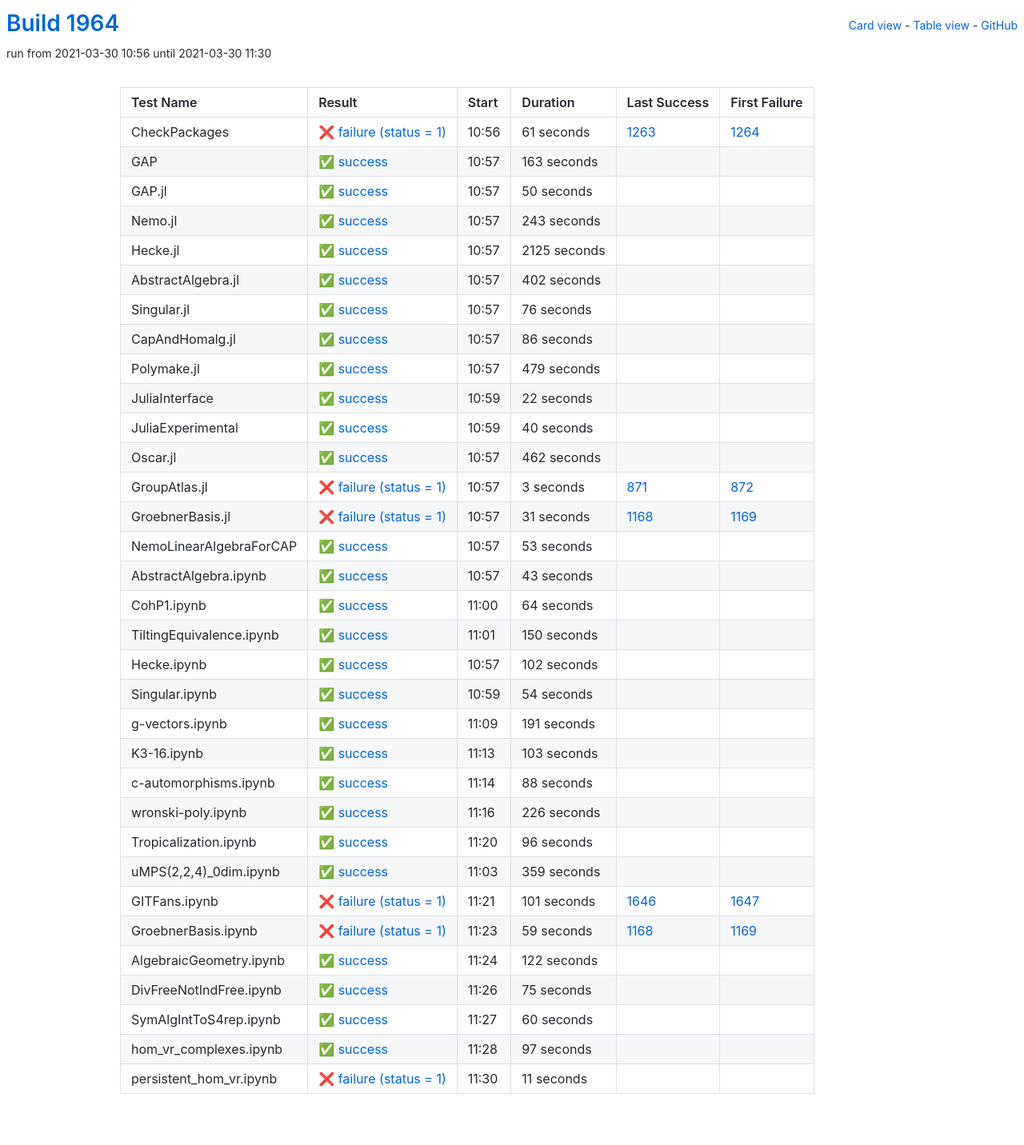
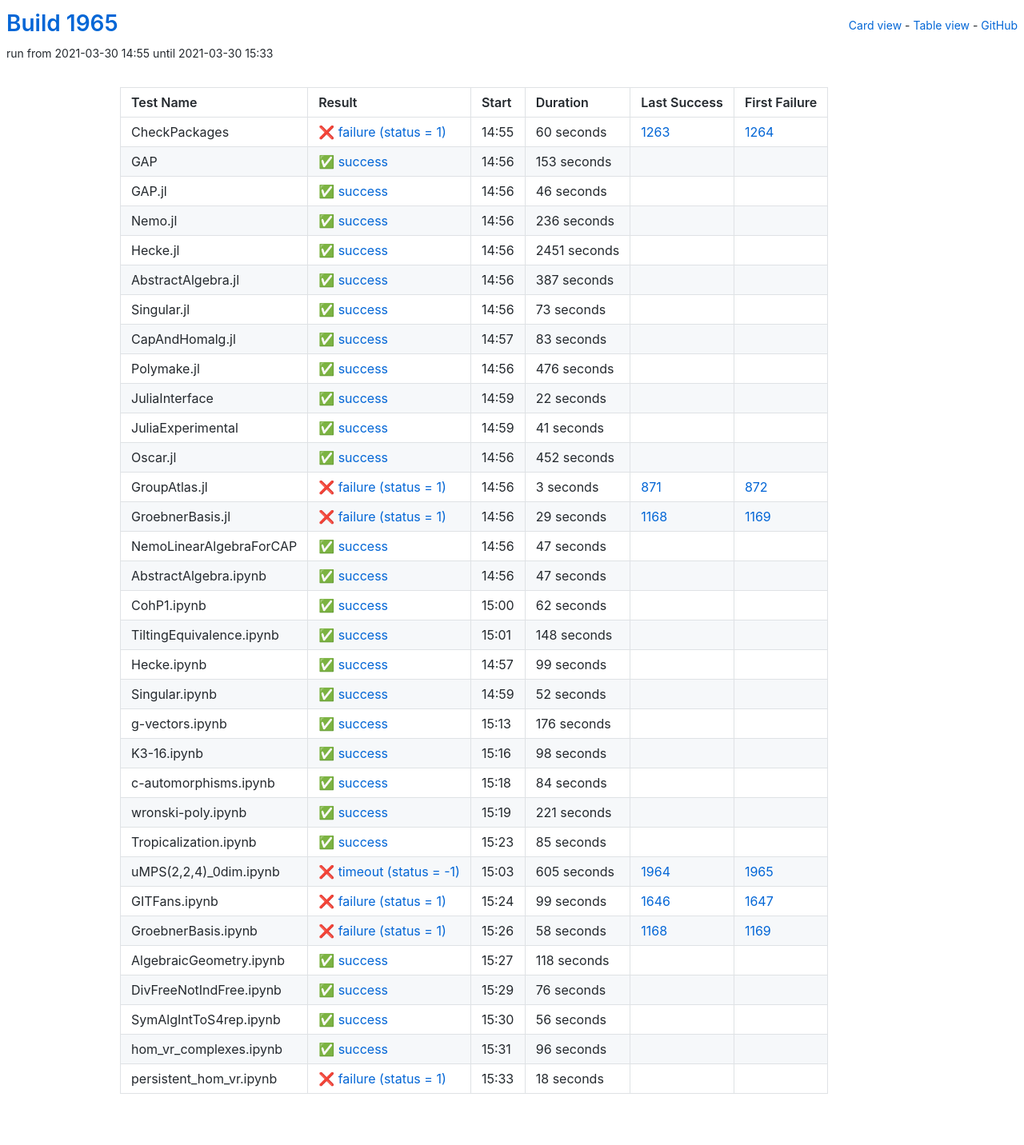
Before and after one commit to oscar-system/oscar-ci-status-stable, a Jekyll site: the page built from table.html, in a window 1280 px wide. Shown: the whole page at 80% size. Built offline with Jekyll 4.4.1, drawn with Linux system fonts in a browser that asks for light colours.

Commit message:
Build #1965

```diff
--- a/_data/ci.yml
+++ b/_data/ci.yml
@@ -1,6 +1,6 @@
 ---
-build: 1964
-build_url: https://oscarci.mathematik.uni-kl.de/job/oscar-stable/1964/
+build: 1965
+build_url: https://oscarci.mathematik.uni-kl.de/job/oscar-stable/1965/
 job: oscar-stable
 organization: oscar-system
 repo: oscar-ci-status-stable
@@ -8,116 +8,116 @@ repourl: https://github.com/oscar-system/oscar-ci-status-stable
 tests:
 - name: CheckPackages
   id: checkpackages
-  log: https://oscarci.mathematik.uni-kl.de/job/oscar-stable/1964/artifact/logs/build-1964/CheckPackages.log
-  start: 2021-03-30 10:56
+  log: https://oscarci.mathematik.uni-kl.de/job/oscar-stable/1965/artifact/logs/build-1965/CheckPackages.log
+  start: 2021-03-30 14:55
   success: false
   exitcode: 1
   status: failure
-  duration: 61
+  duration: 60
   last_success: 1263
   last_success_url: https://oscarci.mathematik.uni-kl.de/job/oscar-stable/1263/
   first_failure: 1264
   first_failure_url: https://oscarci.mathematik.uni-kl.de/job/oscar-stable/1264/
 - name: GAP
   id: gap
-  log: https://oscarci.mathematik.uni-kl.de/job/oscar-stable/1964/artifact/logs/build-1964/GAP.log
-  start: 2021-03-30 10:57
+  log: https://oscarci.mathematik.uni-kl.de/job/oscar-stable/1965/artifact/logs/build-1965/GAP.log
+  start: 2021-03-30 14:56
   success: true
   exitcode: 0
   status: success
-  duration: 163
+  duration: 153
   last_success: false
   last_success_url:
   first_failure: false
   first_failure_url:
 - name: GAP.jl
   id: gap-jl
-  log: https://oscarci.mathematik.uni-kl.de/job/oscar-stable/1964/artifact/logs/build-1964/GAP.jl.log
-  start: 2021-03-30 10:57
+  log: https://oscarci.mathematik.uni-kl.de/job/oscar-stable/1965/artifact/logs/build-1965/GAP.jl.log
+  start: 2021-03-30 14:56
   success: true
   exitcode: 0
   status: success
-  duration: 50
+  duration: 46
   last_success: false
   last_success_url:
   first_failure: false
   first_failure_url:
 - name: Nemo.jl
   id: nemo-jl
-  log: https://oscarci.mathematik.uni-kl.de/job/oscar-stable/1964/artifact/logs/build-1964/Nemo.jl.log
-  start: 2021-03-30 10:57
+  log: https://oscarci.mathematik.uni-kl.de/job/oscar-stable/1965/artifact/logs/build-1965/Nemo.jl.log
+  start: 2021-03-30 14:56
   success: true
   exitcode: 0
   status: success
-  duration: 243
+  duration: 236
   last_success: false
   last_success_url:
   first_failure: false
   first_failure_url:
 - name: Hecke.jl
   id: hecke-jl
-  log: https://oscarci.mathematik.uni-kl.de/job/oscar-stable/1964/artifact/logs/build-1964/Hecke.jl.log
-  start: 2021-03-30 10:57
+  log: https://oscarci.mathematik.uni-kl.de/job/oscar-stable/1965/artifact/logs/build-1965/Hecke.jl.log
+  start: 2021-03-30 14:56
   success: true
   exitcode: 0
   status: success
-  duration: 2125
+  duration: 2451
   last_success: false
   last_success_url:
   first_failure: false
   first_failure_url:
 - name: AbstractAlgebra.jl
   id: abstractalgebra-jl
-  log: https://oscarci.mathematik.uni-kl.de/job/oscar-stable/1964/artifact/logs/build-1964/AbstractAlgebra.jl.log
-  start: 2021-03-30 10:57
+  log: https://oscarci.mathematik.uni-kl.de/job/oscar-stable/1965/artifact/logs/build-1965/AbstractAlgebra.jl.log
+  start: 2021-03-30 14:56
   success: true
   exitcode: 0
   status: success
-  duration: 402
+  duration: 387
   last_success: false
   last_success_url:
   first_failure: false
   first_failure_url:
 - name: Singular.jl
   id: singular-jl
-  log: https://oscarci.mathematik.uni-kl.de/job/oscar-stable/1964/artifact/logs/build-1964/Singular.jl.log
-  start: 2021-03-30 10:57
+  log: https://oscarci.mathematik.uni-kl.de/job/oscar-stable/1965/artifact/logs/build-1965/Singular.jl.log
+  start: 2021-03-30 14:56
   success: true
   exitcode: 0
   status: success
-  duration: 76
+  duration: 73
   last_success: false
   last_success_url:
   first_failure: false
   first_failure_url:
 - name: CapAndHomalg.jl
   id: capandhomalg-jl
-  log: https://oscarci.mathematik.uni-kl.de/job/oscar-stable/1964/artifact/logs/build-1964/CapAndHomalg.jl.log
-  start: 2021-03-30 10:57
+  log: https://oscarci.mathematik.uni-kl.de/job/oscar-stable/1965/artifact/logs/build-1965/CapAndHomalg.jl.log
+  start: 2021-03-30 14:57
   success: true
   exitcode: 0
   status: success
-  duration: 86
+  duration: 83
   last_success: false
   last_success_url:
   first_failure: false
   first_failure_url:
 - name: Polymake.jl
   id: polymake-jl
-  log: https://oscarci.mathematik.uni-kl.de/job/oscar-stable/1964/artifact/logs/build-1964/Polymake.jl.log
-  start: 2021-03-30 10:57
+  log: https://oscarci.mathematik.uni-kl.de/job/oscar-stable/1965/artifact/logs/build-1965/Polymake.jl.log
+  start: 2021-03-30 14:56
   success: true
   exitcode: 0
   status: success
-  duration: 479
+  duration: 476
   last_success: false
   last_success_url:
   first_failure: false
   first_failure_url:
 - name: JuliaInterface
   id: juliainterface
-  log: https://oscarci.mathematik.uni-kl.de/job/oscar-stable/1964/artifact/logs/build-1964/JuliaInterface.log
-  start: 2021-03-30 10:59
+  log: https://oscarci.mathematik.uni-kl.de/job/oscar-stable/1965/artifact/logs/build-1965/JuliaInterface.log
+  start: 2021-03-30 14:59
   success: true
   exitcode: 0
   status: success
@@ -128,32 +128,32 @@ tests:
   first_failure_url:
 - name: JuliaExperimental
   id: juliaexperimental
-  log: https://oscarci.mathematik.uni-kl.de/job/oscar-stable/1964/artifact/logs/build-1964/JuliaExperimental.log
-  start: 2021-03-30 10:59
+  log: https://oscarci.mathematik.uni-kl.de/job/oscar-stable/1965/artifact/logs/build-1965/JuliaExperimental.log
+  start: 2021-03-30 14:59
   success: true
   exitcode: 0
   status: success
-  duration: 40
+  duration: 41
   last_success: false
   last_success_url:
   first_failure: false
   first_failure_url:
 - name: Oscar.jl
   id: oscar-jl
-  log: https://oscarci.mathematik.uni-kl.de/job/oscar-stable/1964/artifact/logs/build-1964/Oscar.jl.log
-  start: 2021-03-30 10:57
+  log: https://oscarci.mathematik.uni-kl.de/job/oscar-stable/1965/artifact/logs/build-1965/Oscar.jl.log
+  start: 2021-03-30 14:56
   success: true
   exitcode: 0
   status: success
-  duration: 462
+  duration: 452
   last_success: false
   last_success_url:
   first_failure: false
   first_failure_url:
 - name: GroupAtlas.jl
   id: groupatlas-jl
-  log: https://oscarci.mathematik.uni-kl.de/job/oscar-stable/1964/artifact/logs/build-1964/GroupAtlas.jl.log
-  start: 2021-03-30 10:57
+  log: https://oscarci.mathematik.uni-kl.de/job/oscar-stable/1965/artifact/logs/build-1965/GroupAtlas.jl.log
+  start: 2021-03-30 14:56
   success: false
   exitcode: 1
   status: failure
@@ -164,140 +164,224 @@ tests:
   first_failure_url: https://oscarci.mathematik.uni-kl.de/job/oscar-stable/872/
 - name: GroebnerBasis.jl
   id: groebnerbasis-jl
-  log: https://oscarci.mathematik.uni-kl.de/job/oscar-stable/1964/artifact/logs/build-1964/GroebnerBasis.jl.log
-  start: 2021-03-30 10:57
+  log: https://oscarci.mathematik.uni-kl.de/job/oscar-stable/1965/artifact/logs/build-1965/GroebnerBasis.jl.log
+  start: 2021-03-30 14:56
   success: false
   exitcode: 1
   status: failure
-  duration: 31
+  duration: 29
   last_success: 1168
   last_success_url: https://oscarci.mathematik.uni-kl.de/job/oscar-stable/1168/
   first_failure: 1169
   first_failure_url: https://oscarci.mathematik.uni-kl.de/job/oscar-stable/1169/
 - name: NemoLinearAlgebraForCAP
   id: nemolinearalgebraforcap
-  log: https://oscarci.mathematik.uni-kl.de/job/oscar-stable/1964/artifact/logs/build-1964/NemoLinearAlgebraForCAP.log
-  start: 2021-03-30 10:57
+  log: https://oscarci.mathematik.uni-kl.de/job/oscar-stable/1965/artifact/logs/build-1965/NemoLinearAlgebraForCAP.log
+  start: 2021-03-30 14:56
   success: true
   exitcode: 0
   status: success
-  duration: 53
+  duration: 47
   last_success: false
   last_success_url:
   first_failure: false
   first_failure_url:
 - name: AbstractAlgebra.ipynb
   id: abstractalgebra-ipynb
-  log: https://oscarci.mathematik.uni-kl.de/job/oscar-stable/1964/artifact/logs/build-1964/AbstractAlgebra.ipynb.log
-  start: 2021-03-30 10:57
+  log: https://oscarci.mathematik.uni-kl.de/job/oscar-stable/1965/artifact/logs/build-1965/AbstractAlgebra.ipynb.log
+  start: 2021-03-30 14:56
   success: true
   exitcode: 0
   status: success
-  duration: 43
+  duration: 47
   last_success: false
   last_success_url:
   first_failure: false
   first_failure_url:
 - name: CohP1.ipynb
   id: cohp1-ipynb
-  log: https://oscarci.mathematik.uni-kl.de/job/oscar-stable/1964/artifact/logs/build-1964/CohP1.ipynb.log
-  start: 2021-03-30 11:00
+  log: https://oscarci.mathematik.uni-kl.de/job/oscar-stable/1965/artifact/logs/build-1965/CohP1.ipynb.log
+  start: 2021-03-30 15:00
   success: true
   exitcode: 0
   status: success
-  duration: 64
+  duration: 62
   last_success: false
   last_success_url:
   first_failure: false
   first_failure_url:
 - name: TiltingEquivalence.ipynb
   id: tiltingequivalence-ipynb
-  log: https://oscarci.mathematik.uni-kl.de/job/oscar-stable/1964/artifact/logs/build-1964/TiltingEquivalence.ipynb.log
-  start: 2021-03-30 11:01
+  log: https://oscarci.mathematik.uni-kl.de/job/oscar-stable/1965/artifact/logs/build-1965/TiltingEquivalence.ipynb.log
+  start: 2021-03-30 15:01
   success: true
   exitcode: 0
   status: success
-  duration: 150
+  duration: 148
   last_success: false
   last_success_url:
   first_failure: false
   first_failure_url:
 - name: Hecke.ipynb
   id: hecke-ipynb
-  log: https://oscarci.mathematik.uni-kl.de/job/oscar-stable/1964/artifact/logs/build-1964/Hecke.ipynb.log
-  start: 2021-03-30 10:57
+  log: https://oscarci.mathematik.uni-kl.de/job/oscar-stable/1965/artifact/logs/build-1965/Hecke.ipynb.log
+  start: 2021-03-30 14:57
   success: true
   exitcode: 0
   status: success
-  duration: 102
+  duration: 99
   last_success: false
   last_success_url:
   first_failure: false
   first_failure_url:
 - name: Singular.ipynb
   id: singular-ipynb
-  log: https://oscarci.mathematik.uni-kl.de/job/oscar-stable/1964/artifact/logs/build-1964/Singular.ipynb.log
-  start: 2021-03-30 10:59
+  log: https://oscarci.mathematik.uni-kl.de/job/oscar-stable/1965/artifact/logs/build-1965/Singular.ipynb.log
+  start: 2021-03-30 14:59
   success: true
   exitcode: 0
   status: success
-  duration: 54
+  duration: 52
   last_success: false
   last_success_url:
   first_failure: false
   first_failure_url:
 - name: g-vectors.ipynb
   id: g-vectors-ipynb
-  log: https://oscarci.mathematik.uni-kl.de/job/oscar-stable/1964/artifact/logs/build-1964/g-vectors.ipynb.log
-  start: 2021-03-30 11:09
+  log: https://oscarci.mathematik.uni-kl.de/job/oscar-stable/1965/artifact/logs/build-1965/g-vectors.ipynb.log
+  start: 2021-03-30 15:13
   success: true
   exitcode: 0
   status: success
-  duration: 191
+  duration: 176
   last_success: false
   last_success_url:
   first_failure: false
   first_failure_url:
 - name: K3-16.ipynb
   id: k3-16-ipynb
-  log: https://oscarci.mathematik.uni-kl.de/job/oscar-stable/1964/artifact/logs/build-1964/K3-16.ipynb.log
-  start: 2021-03-30 11:13
+  log: https://oscarci.mathematik.uni-kl.de/job/oscar-stable/1965/artifact/logs/build-1965/K3-16.ipynb.log
+  start: 2021-03-30 15:16
   success: true
   exitcode: 0
   status: success
-  duration: 103
+  duration: 98
   last_success: false
   last_success_url:
   first_failure: false
   first_failure_url:
 - name: c-automorphisms.ipynb
   id: c-automorphisms-ipynb
-  log: https://oscarci.mathematik.uni-kl.de/job/oscar-stable/1964/artifact/logs/build-1964/c-automorphisms.ipynb.log
-  start: 2021-03-30 11:14
+  log: https://oscarci.mathematik.uni-kl.de/job/oscar-stable/1965/artifact/logs/build-1965/c-automorphisms.ipynb.log
+  start: 2021-03-30 15:18
   success: true
   exitcode: 0
   status: success
-  duration: 88
+  duration: 84
   last_success: false
   last_success_url:
   first_failure: false
   first_failure_url:
 - name: wronski-poly.ipynb
   id: wronski-poly-ipynb
-  log: https://oscarci.mathematik.uni-kl.de/job/oscar-stable/1964/artifact/logs/build-1964/wronski-poly.ipynb.log
-  start: 2021-03-30 11:16
+  log: https://oscarci.mathematik.uni-kl.de/job/oscar-stable/1965/artifact/logs/build-1965/wronski-poly.ipynb.log
+  start: 2021-03-30 15:19
   success: true
   exitcode: 0
   status: success
-  duration: 226
+  duration: 221
   last_success: false
   last_success_url:
   first_failure: false
   first_failure_url:
 - name: Tropicalization.ipynb
   id: tropicalization-ipynb
-  log: https://oscarci.mathematik.uni-kl.de/job/oscar-stable/1964/artifact/logs/build-1964/Tropicalization.ipynb.log
-  start: 2021-03-30 11:20
+  log: https://oscarci.mathematik.uni-kl.de/job/oscar-stable/1965/artifact/logs/build-1965/Tropicalization.ipynb.log
+  start: 2021-03-30 15:23
+  success: true
+  exitcode: 0
+  status: success
+  duration: 85
+  last_success: false
+  last_success_url:
+  first_failure: false
+  first_failure_url:
+- name: uMPS(2,2,4)_0dim.ipynb
+  id: umps-2-2-4-0dim-ipynb
+  log: https://oscarci.mathematik.uni-kl.de/job/oscar-stable/1965/artifact/logs/build-1965/uMPS-2-2-4-_0dim.ipynb.log
+  start: 2021-03-30 15:03
+  success: false
+  exitcode: -1
+  status: timeout
+  duration: 605
+  last_success: 1964
+  last_success_url: https://oscarci.mathematik.uni-kl.de/job/oscar-stable/1964/
+  first_failure: 1965
+  first_failure_url: https://oscarci.mathematik.uni-kl.de/job/oscar-stable/1965/
+- name: GITFans.ipynb
+  id: gitfans-ipynb
+  log: https://oscarci.mathematik.uni-kl.de/job/oscar-stable/1965/artifact/logs/build-1965/GITFans.ipynb.log
+  start: 2021-03-30 15:24
+  success: false
+  exitcode: 1
+  status: failure
+  duration: 99
+  last_success: 1646
+  last_success_url: https://oscarci.mathematik.uni-kl.de/job/oscar-stable/1646/
+  first_failure: 1647
+  first_failure_url: https://oscarci.mathematik.uni-kl.de/job/oscar-stable/1647/
+- name: GroebnerBasis.ipynb
+  id: groebnerbasis-ipynb
+  log: https://oscarci.mathematik.uni-kl.de/job/oscar-stable/1965/artifact/logs/build-1965/GroebnerBasis.ipynb.log
+  start: 2021-03-30 15:26
+  success: false
+  exitcode: 1
+  status: failure
+  duration: 58
+  last_success: 1168
+  last_success_url: https://oscarci.mathematik.uni-kl.de/job/oscar-stable/1168/
+  first_failure: 1169
+  first_failure_url: https://oscarci.mathematik.uni-kl.de/job/oscar-stable/1169/
+- name: AlgebraicGeometry.ipynb
+  id: algebraicgeometry-ipynb
+  log: https://oscarci.mathematik.uni-kl.de/job/oscar-stable/1965/artifact/logs/build-1965/AlgebraicGeometry.ipynb.log
+  start: 2021-03-30 15:27
+  success: true
+  exitcode: 0
+  status: success
+  duration: 118
+  last_success: false
+  last_success_url:
+  first_failure: false
+  first_failure_url:
+- name: DivFreeNotIndFree.ipynb
+  id: divfreenotindfree-ipynb
+  log: https://oscarci.mathematik.uni-kl.de/job/oscar-stable/1965/artifact/logs/build-1965/DivFreeNotIndFree.ipynb.log
+  start: 2021-03-30 15:29
+  success: true
+  exitcode: 0
+  status: success
+  duration: 76
+  last_success: false
+  last_success_url:
+  first_failure: false
+  first_failure_url:
+- name: SymAlgIntToS4rep.ipynb
+  id: symalginttos4rep-ipynb
+  log: https://oscarci.mathematik.uni-kl.de/job/oscar-stable/1965/artifact/logs/build-1965/SymAlgIntToS4rep.ipynb.log
+  start: 2021-03-30 15:30
+  success: true
+  exitcode: 0
+  status: success
+  duration: 56
+  last_success: false
+  last_success_url:
+  first_failure: false
+  first_failure_url:
+- name: hom_vr_complexes.ipynb
+  id: hom-vr-complexes-ipynb
+  log: https://oscarci.mathematik.uni-kl.de/job/oscar-stable/1965/artifact/logs/build-1965/hom_vr_complexes.ipynb.log
+  start: 2021-03-30 15:31
   success: true
   exitcode: 0
   status: success
@@ -306,99 +390,15 @@ tests:
   last_success_url:
   first_failure: false
   first_failure_url:
-- name: uMPS(2,2,4)_0dim.ipynb
-  id: umps-2-2-4-0dim-ipynb
-  log: https://oscarci.mathematik.uni-kl.de/job/oscar-stable/1964/artifact/logs/build-1964/uMPS-2-2-4-_0dim.ipynb.log
-  start: 2021-03-30 11:03
-  success: true
-  exitcode: 0
-  status: success
-  duration: 359
+- name: persistent_hom_vr.ipynb
+  id: persistent-hom-vr-ipynb
+  log: https://oscarci.mathematik.uni-kl.de/job/oscar-stable/1965/artifact/logs/build-1965/persistent_hom_vr.ipynb.log
+  start: 2021-03-30 15:33
+  success: false
+  exitcode: 1
+  status: failure
+  duration: 18
   last_success: false
   last_success_url:
   first_failure: false
   first_failure_url:
-- name: GITFans.ipynb
-  id: gitfans-ipynb
-  log: https://oscarci.mathematik.uni-kl.de/job/oscar-stable/1964/artifact/logs/build-1964/GITFans.ipynb.log
-  start: 2021-03-30 11:21
-  success: false
-  exitcode: 1
-  status: failure
-  duration: 101
-  last_success: 1646
-  last_success_url: https://oscarci.mathematik.uni-kl.de/job/oscar-stable/1646/
-  first_failure: 1647
-  first_failure_url: https://oscarci.mathematik.uni-kl.de/job/oscar-stable/1647/
-- name: GroebnerBasis.ipynb
-  id: groebnerbasis-ipynb
-  log: https://oscarci.mathematik.uni-kl.de/job/oscar-stable/1964/artifact/logs/build-1964/GroebnerBasis.ipynb.log
-  start: 2021-03-30 11:23
-  success: false
-  exitcode: 1
-  status: failure
-  duration: 59
-  last_success: 1168
-  last_success_url: https://oscarci.mathematik.uni-kl.de/job/oscar-stable/1168/
-  first_failure: 1169
-  first_failure_url: https://oscarci.mathematik.uni-kl.de/job/oscar-stable/1169/
-- name: AlgebraicGeometry.ipynb
-  id: algebraicgeometry-ipynb
-  log: https://oscarci.mathematik.uni-kl.de/job/oscar-stable/1964/artifact/logs/build-1964/AlgebraicGeometry.ipynb.log
-  start: 2021-03-30 11:24
-  success: true
-  exitcode: 0
-  status: success
-  duration: 122
-  last_success: false
-  last_success_url:
-  first_failure: false
-  first_failure_url:
-- name: DivFreeNotIndFree.ipynb
-  id: divfreenotindfree-ipynb
-  log: https://oscarci.mathematik.uni-kl.de/job/oscar-stable/1964/artifact/logs/build-1964/DivFreeNotIndFree.ipynb.log
-  start: 2021-03-30 11:26
-  success: true
-  exitcode: 0
-  status: success
-  duration: 75
-  last_success: false
-  last_success_url:
-  first_failure: false
-  first_failure_url:
-- name: SymAlgIntToS4rep.ipynb
-  id: symalginttos4rep-ipynb
-  log: https://oscarci.mathematik.uni-kl.de/job/oscar-stable/1964/artifact/logs/build-1964/SymAlgIntToS4rep.ipynb.log
-  start: 2021-03-30 11:27
-  success: true
-  exitcode: 0
-  status: success
-  duration: 60
-  last_success: false
-  last_success_url:
-  first_failure: false
-  first_failure_url:
-- name: hom_vr_complexes.ipynb
-  id: hom-vr-complexes-ipynb
-  log: https://oscarci.mathematik.uni-kl.de/job/oscar-stable/1964/artifact/logs/build-1964/hom_vr_complexes.ipynb.log
-  start: 2021-03-30 11:28
-  success: true
-  exitcode: 0
-  status: success
-  duration: 97
-  last_success: false
-  last_success_url:
-  first_failure: false
-  first_failure_url:
-- name: persistent_hom_vr.ipynb
-  id: persistent-hom-vr-ipynb
-  log: https://oscarci.mathematik.uni-kl.de/job/oscar-stable/1964/artifact/logs/build-1964/persistent_hom_vr.ipynb.log
-  start: 2021-03-30 11:30
-  success: false
-  exitcode: 1
-  status: failure
-  duration: 11
-  last_success: false
-  last_success_url:
-  first_failure: false
-  first_failure_url:
```
Also changed, not shown: README.md.
